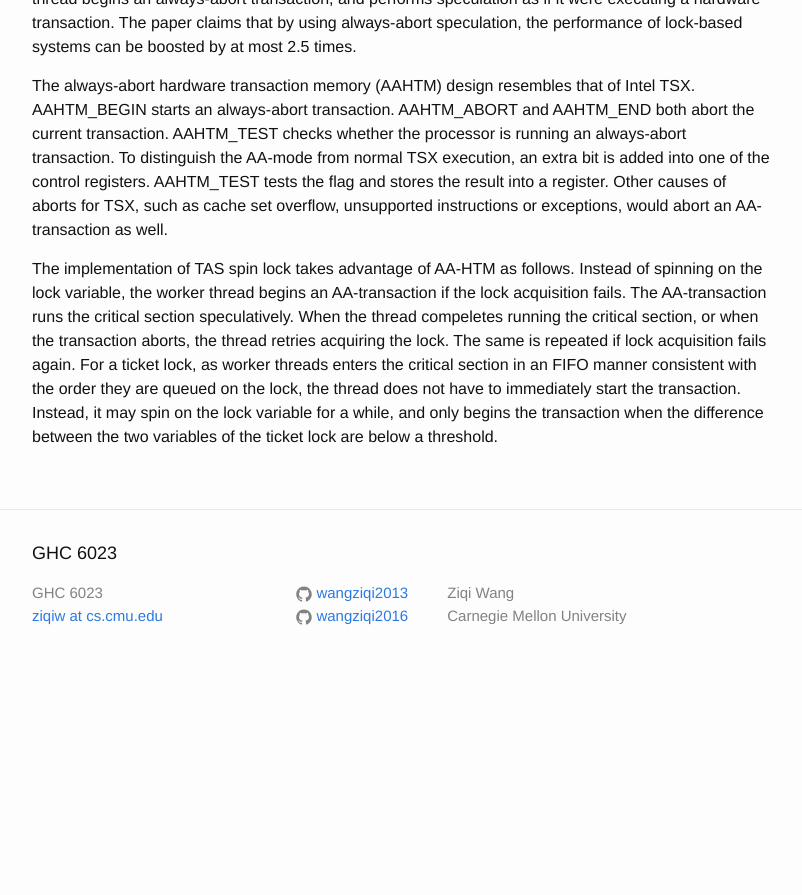
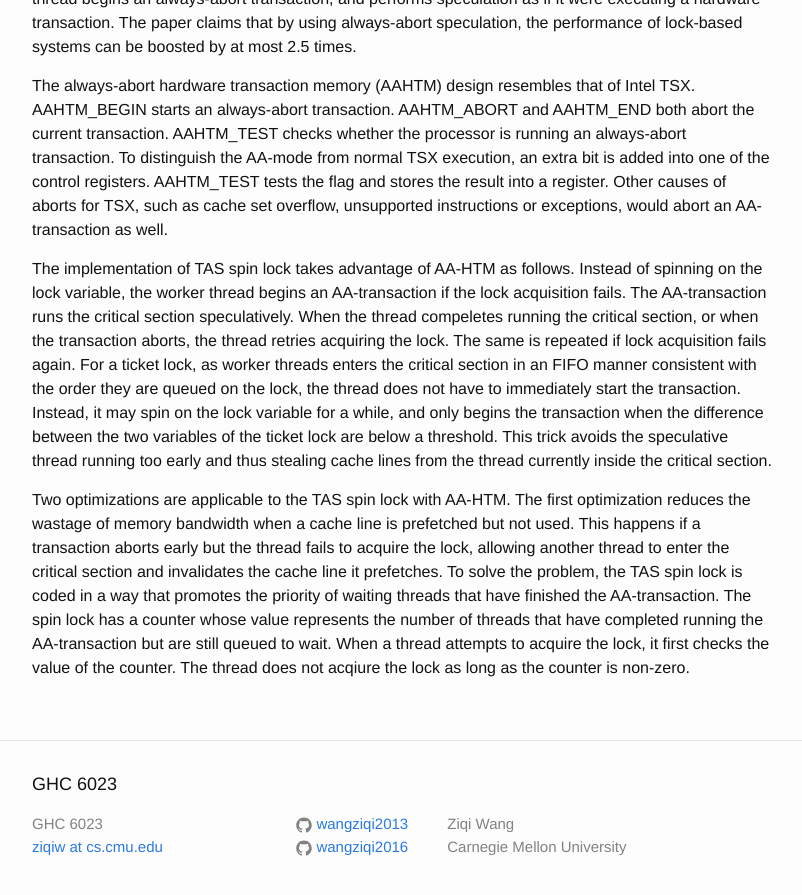
Before and after one commit to wangziqi2013/wangziqi2013.github.io, a Jekyll site: the page built from _posts/2018-05-26-Perf-Improv-via-aahtm.markdown, in a window 1280 px wide and 900 px high, scrolled down 595 px. Shown: the top 895 px of the window, without its empty margins (238-1040 px from the left). Built offline with Jekyll 4.4.1, drawn with Linux system fonts in a browser that asks for light colours; before the commit the page ends 1282 px from its top, so only the background shows below that.

Commit message:
Adding optimization

```diff
--- a/_posts/2018-05-26-Perf-Improv-via-aahtm.markdown
+++ b/_posts/2018-05-26-Perf-Improv-via-aahtm.markdown
@@ -36,4 +36,14 @@ speculatively. When the thread compeletes running the critical section, or when
 retries acquiring the lock. The same is repeated if lock acquisition fails again. For a ticket lock, as worker threads
 enters the critical section in an FIFO manner consistent with the order they are queued on the lock, the thread does not
 have to immediately start the transaction. Instead, it may spin on the lock variable for a while, and only begins the
-transaction when the difference between the two variables of the ticket lock are below a threshold.
+transaction when the difference between the two variables of the ticket lock are below a threshold. This trick avoids
+the speculative thread running too early and thus stealing cache lines from the thread currently inside the critical
+section.
+
+Two optimizations are applicable to the TAS spin lock with AA-HTM. The first optimization reduces the wastage of memory
+bandwidth when a cache line is prefetched but not used. This happens if a transaction aborts early but the thread fails
+to acquire the lock, allowing another thread to enter the critical section and invalidates the cache line it prefetches.
+To solve the problem, the TAS spin lock is coded in a way that promotes the priority of waiting threads that have finished
+the AA-transaction. The spin lock has a counter whose value represents the number of threads that have completed running
+the AA-transaction but are still queued to wait. When a thread attempts to acquire the lock, it first checks the value of
+the counter. The thread does not acqiure the lock as long as the counter is non-zero.
```
